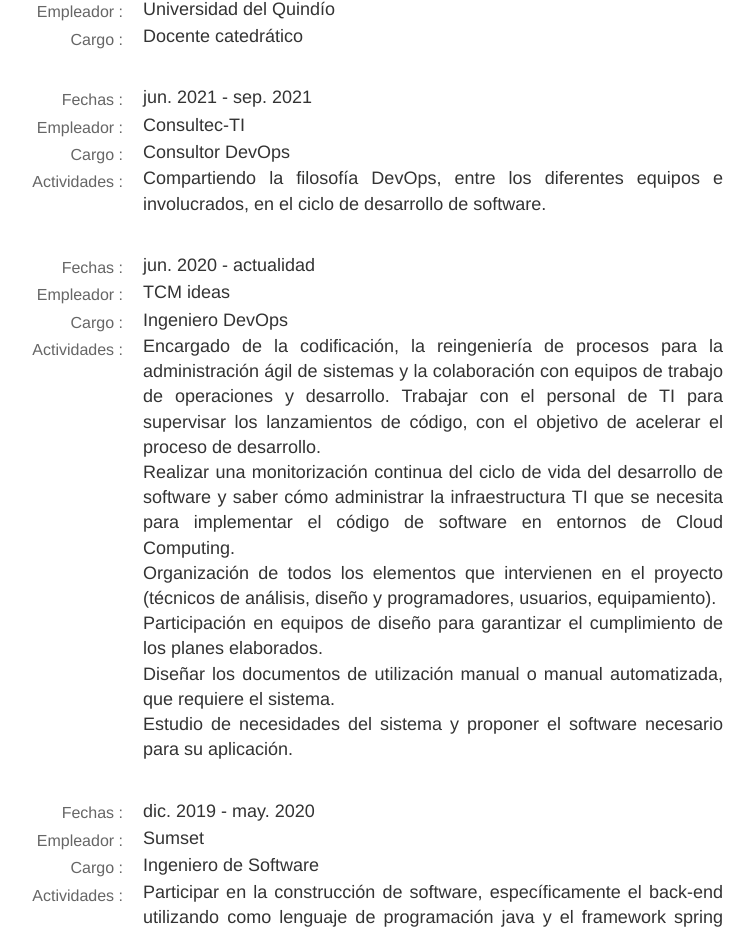
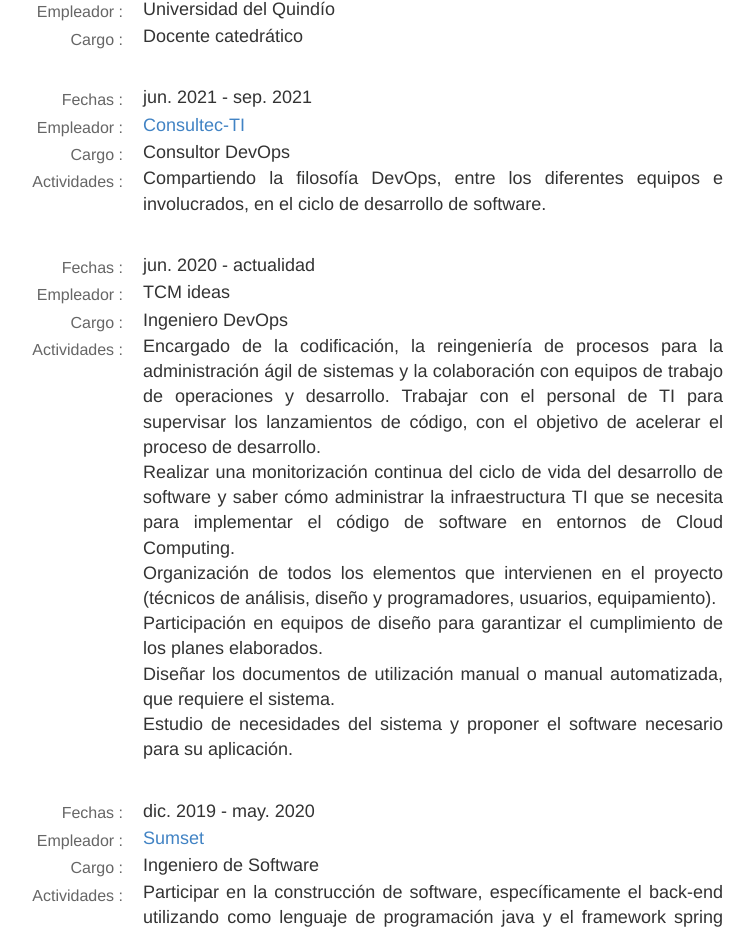
Before and after one commit to jsgiraldoh/jsgiraldoh.github.io, a Jekyll site: the page built from perfil.md, in a window 1280 px wide. Shown: the part 1708-2641 px from the top of the page, without its empty margins (277-1031 px from the left). Built offline with Jekyll 4.4.1, drawn with Linux system fonts in a browser that asks for light colours; nearby versions of some CDN libraries; a script that is not in the unit is left out.

Commit message:
perfil++++

```diff
--- a/perfil.md
+++ b/perfil.md
@@ -144,7 +144,7 @@
 		</tr>
 		<tr>
 			<td class="profile-table-header">Empleador :</td>
-			<td class="profile-table-info">Consultec-TI</td>
+			<td class="profile-table-info"><a href="https://www.consultec-ti.com/" target="_blank">Consultec-TI</a></td>
 		</tr>
 		<tr>
 			<td class="profile-table-header">Cargo :</td>
@@ -196,7 +196,7 @@
 		</tr>
 		<tr>
 			<td class="profile-table-header">Empleador :</td>
-			<td class="profile-table-info">Sumset</td>
+			<td class="profile-table-info"><a href="https://www.sumset.com/" target="_blank">Sumset</a></td>
 		</tr>
 		<tr>
 			<td class="profile-table-header">Cargo :</td>
```
